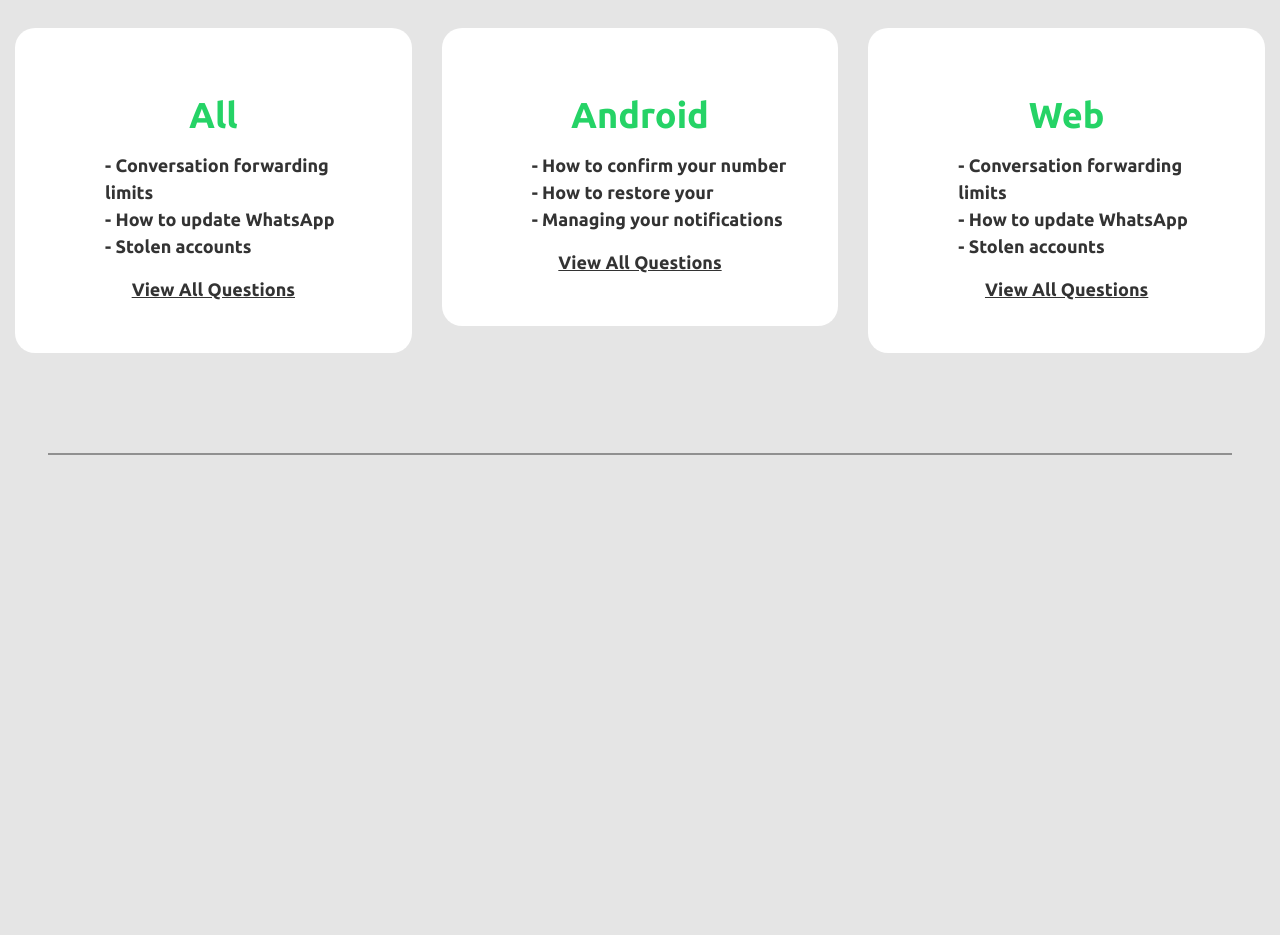
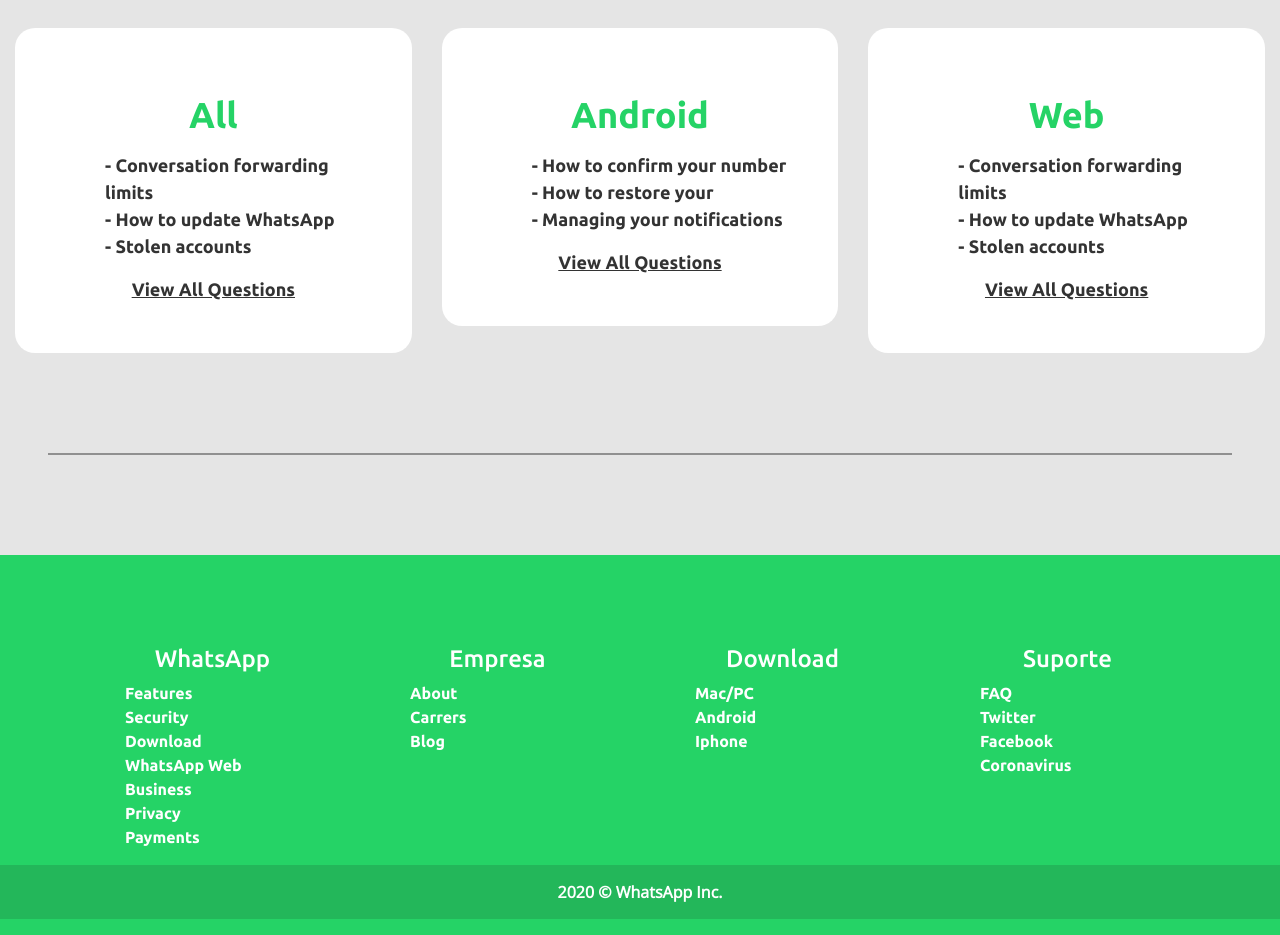
Before and after one commit to ThesllaDev/Whats-App-Landing-Page, a plain HTML site: page index.html in a window 1280 px wide. Shown: the part 4127-5062 px from the top of the page. Before the commit the page ends 4682 px from the top, so only its background shows below. Drawn offline with nearby package versions, Linux system fonts and the light colour scheme.

Commit message:
completed site footer

```diff
--- a/css/main.css
+++ b/css/main.css
@@ -158,3 +158,22 @@ figcaption{
     font-size: 1.125em;
     text-decoration: underline;
 }
+
+/* SITE FOOTER */
+
+footer{
+    background-color: var(--main-color);
+    padding-top: 90px;
+}
+
+footer h3,
+footer a,
+footer p{
+    color: #fff;
+}
+
+footer p{
+    background-color: #23B75A;
+    width: 100%;
+    padding: 15px;
+}
--- a/css/responsive.css
+++ b/css/responsive.css
@@ -26,6 +26,14 @@
         color: var(--main-color);
         border: 3px solid #23B75A;
     }
+
+    .cards a:hover{
+        color: var(--muted-color);
+    }
+
+    footer a:hover{
+        color: var(--title-color);
+    }
 }
 
     /*  RESPONSIVENESS ADJUSTMENT */
--- a/index.html
+++ b/index.html
@@ -240,6 +240,52 @@
             </section>
         </article>
     </main>
+    <footer class="container-fluid">
+        <div class="row">
+            <div class="container">
+                <div class="row">
+                    <div class="col-sm-6 col-lg-3">
+                        <h3>WhatsApp</h3>
+                        <ul class="text-left">
+                            <li><a href="https://www.whatsapp.com/features/">Features</a></li>
+                            <li><a href="https://www.whatsapp.com/security/">Security</a></li>
+                            <li><a href="https://www.whatsapp.com/download/">Download</a></li>
+                            <li><a href="https://web.whatsapp.com/">WhatsApp  Web</a></li>
+                            <li><a href="https://www.whatsapp.com/business/">Business</a></li>
+                            <li><a href="https://www.whatsapp.com/privacy">Privacy</a></li>
+                            <li><a href="https://www.whatsapp.com/payments/">Payments</a></li>
+                        </ul>
+                    </div>
+                    <div class="col-sm-6 col-lg-3">
+                        <h3>Empresa</h3>
+                        <ul class="text-left">
+                            <li><a href="https://www.whatsapp.com/about/">About</a></li>
+                            <li><a href="https://www.whatsapp.com/join/">Carrers</a></li>
+                            <li><a href="https://blog.whatsapp.com/">Blog</a></li>
+                        </ul>
+                    </div>
+                    <div class="col-sm-6 col-lg-3">
+                        <h3>Download</h3>
+                        <ul class="text-left">
+                            <li><a href="https://www.whatsapp.com/download/">Mac/PC</a></li>
+                            <li><a href="https://www.whatsapp.com/android/">Android</a></li>
+                            <li><a href="https://www.whatsapp.com/appstore/">Iphone</a></li>
+                        </ul>
+                    </div>
+                    <div class="col-sm-6 col-lg-3">
+                        <h3>Suporte</h3>
+                        <ul class="text-left">
+                            <li><a href="https://faq.whatsapp.com/">FAQ</a></li>
+                            <li><a href="https://twitter.com/whatsapp">Twitter</a></li>
+                            <li><a href="https://www.facebook.com/WhatsApp">Facebook</a></li>
+                            <li><a href="https://www.whatsapp.com/coronavirus/">Coronavirus</a></li>
+                        </ul>
+                    </div>
+                </div>
+            </div>
+            <p>2020 &copy; WhatsApp Inc.</p>
+        </div>
+    </footer>
     <script src="https://code.jquery.com/jquery-3.5.1.slim.min.js"
     integrity="sha384-DfXdz2htPH0lsSSs5nCTpuj/zy4C+OGpamoFVy38MVBnE+IbbVYUew+OrCXaRkfj"
     crossorigin="anonymous"></script>
```
